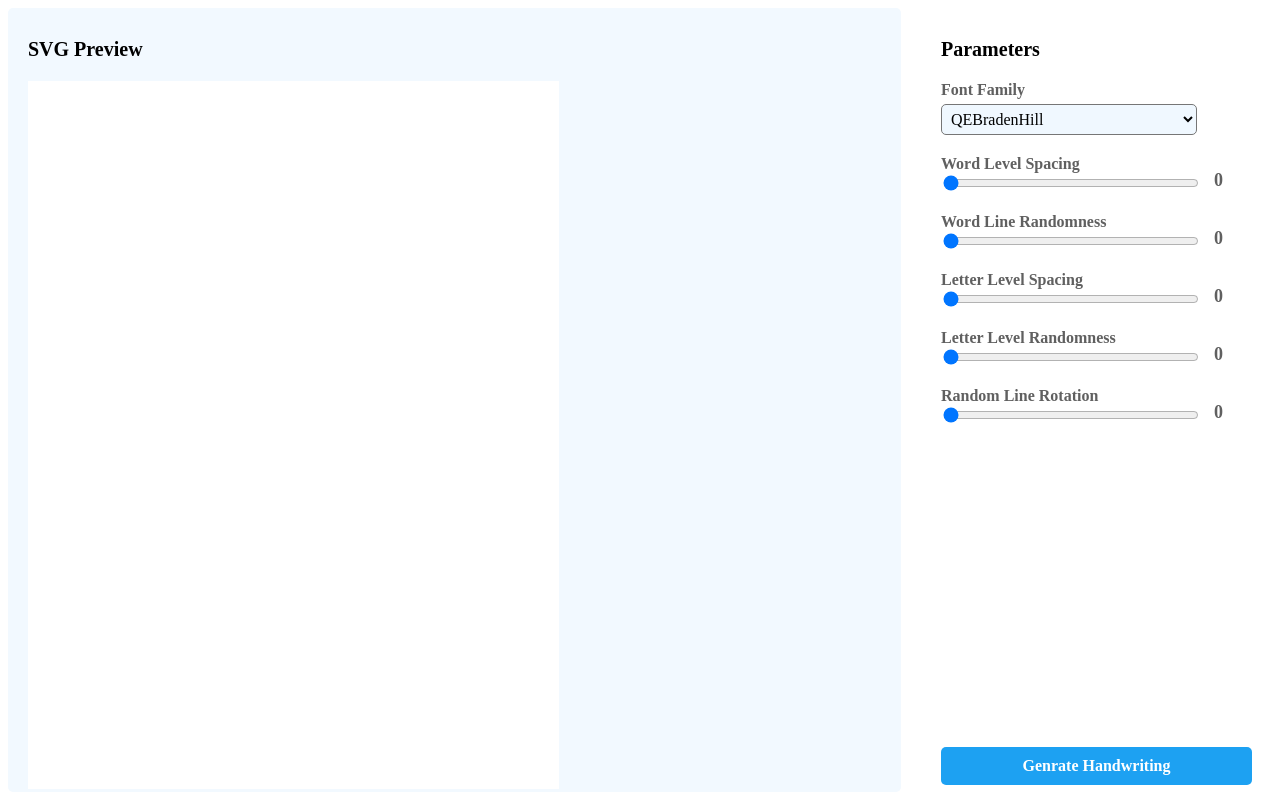
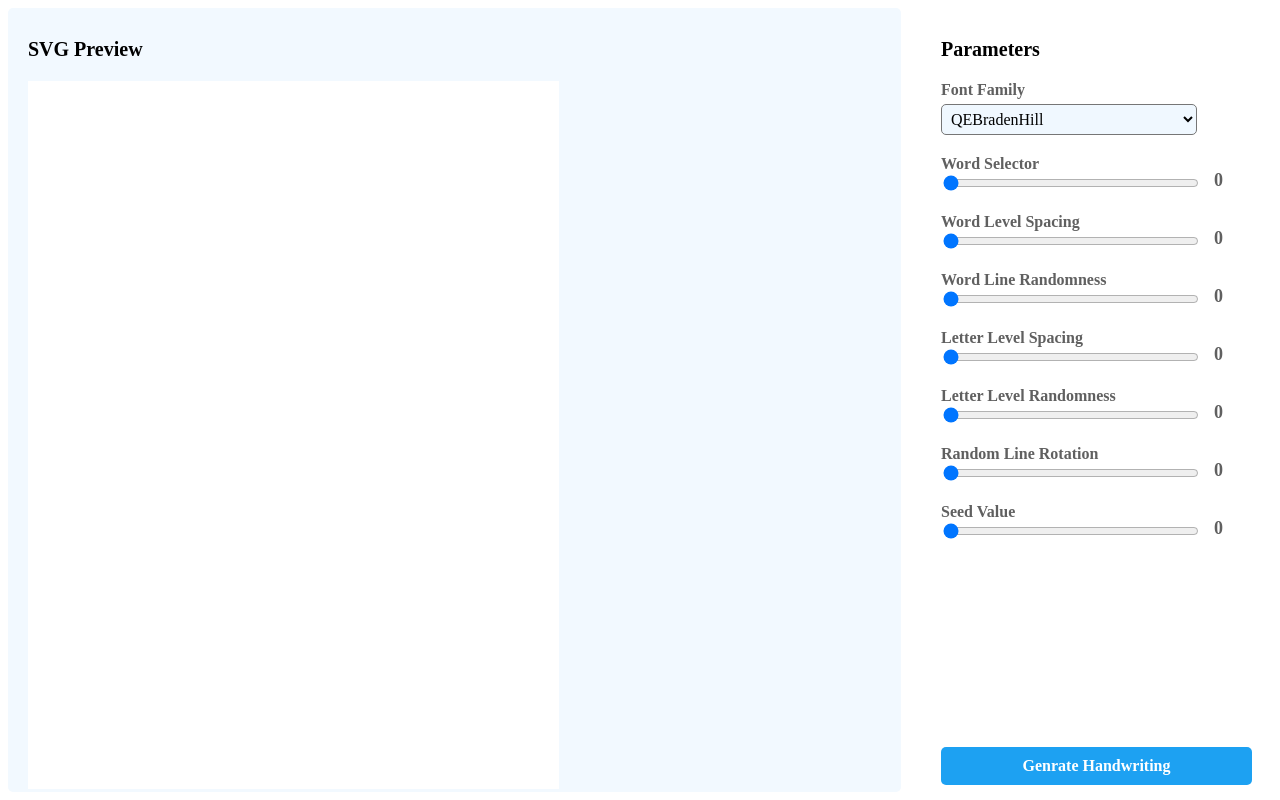
Before and after one commit to Albhijon/HandWrittingMachine, a Flask app: template templates/main.html in a window 1280 px wide. Run offline with Flask 3, Linux system fonts and the light colour scheme; the template is opened without the code that fills it: most values are stand-ins (such as "Sample title", 1, 10 or a date in 2020).

Commit message:
Added Some Randomness Functionality

```diff
--- /dev/null
+++ b/static/javascript/WarpHandler.js
@@ -0,0 +1,49 @@
+// Select the Essentials
+const page = document.querySelector('.page');
+const para = page.querySelectorAll('.text-item');
+
+// Function to generate Random Margins
+function setRandomMargin(item, maxMagnitude){
+    let translateX = (Math.random() * maxMagnitude * 2) - maxMagnitude;
+    item.style.transform += ` translateX(${translateX}px)`;
+    console.log(`Set translateX to ${translateX}px for`, item);
+}
+
+function setRandomHeightWord(item, maxMagnitude){
+    let translateY = (Math.random() * maxMagnitude * 2) - maxMagnitude;
+    item.style.transform += `translateY(${translateY}px)`;
+    console.log(`Set translateY to ${translateY}px for`, item);
+}
+
+function tilt(item, maxMagnitude){
+    let rotate = (Math.random() * maxMagnitude * 2) - maxMagnitude;
+    item.style.transform += `rotate(${rotate}deg)`;
+    console.log(`Set rotate to ${rotate}deg for`, item);
+}
+
+// Wrap each word in a paragraph in a span tag
+for (let i = 0; i < para.length; i++) {
+    //Remove all trailing and following spaces
+    para[i].textContent = para[i].textContent.trim();
+    let words = para[i].textContent.split(' ');
+    let result = '';
+    for (let j = 0; j < words.length; j++) {
+        result += `<span class="word">${words[j]}</span> `;
+    }
+    para[i].innerHTML = result;
+}
+
+const words = page.querySelectorAll('.word');
+
+// Set Random Margins for each word
+for (let i = 0; i < words.length; i+=2) {
+    words[i].style.display = 'inline-block';
+    setRandomMargin(words[i], 5);
+    setRandomHeightWord(words[i], 2);
+    tilt(words[i], 3);
+}
+
+// set random tilt for each para
+for (let i = 0; i < para.length; i++) {
+    tilt(para[i], 1);
+}
--- a/templates/main.html
+++ b/templates/main.html
@@ -3,6 +3,9 @@
     <meta charset="UTF-8">
     <meta name="viewport" content="width=device-width, initial-scale=1.0">
     <link rel="stylesheet" href="{{ url_for('static', filename='css/main.css') }}">
+
+    <script defer src="{{ url_for('static', filename='javascript/WarpHandler.js') }}"></script>
+
     <title>Document Preview</title>
 </head>
 
@@ -15,11 +18,10 @@
             {% if item.type == 'text' %}
                 <div class="text-item" style="{{ item.style }};font-family:Handwriting;">
                     {% if item.bold %}<b>{% endif %}
-                    {% if item.underlined %}<u>{% endif %}
                     {{ item.text }}
-                    {% if item.underlined %}</u>{% endif %}
                     {% if item.bold %}</b>{% endif %}
                 </div>
+                {% if item.underlined %}<hr>{% endif %}
             {% elif item.type == 'image' %}
             <div class="image-item" style="width: {{item.ImageWidth}}; height: {{ item.ImageHeight }}; margin: 0 auto;"></div>
             {% endif %}
@@ -39,6 +41,13 @@
                     </div>
                 </div>
 
+                <div class="paramcont">
+                    <div>
+                        <label name="wls">Word Selector</label><br>
+                        <input type="range" min="0" max="100" name="wls" value="0">
+                    </div>
+                    <input type='number' readonly value="0">
+                </div>
                 <div class="paramcont">
                     <div>
                         <label name="wls">Word Level Spacing</label><br>
@@ -74,6 +83,14 @@
                     </div>
                     <input type='number' readonly value="0">
                 </div>
+
+                <div class="paramcont">
+                    <div>
+                        <label name="wls">Seed Value</label><br>
+                        <input type="range" min="0" max="100" name="wls" value="0">
+                    </div>
+                    <input type='number' readonly value="0">
+                </div>
             </div>
 
             <button class="submitBtn" type="submit">Genrate Handwriting</button>
```
